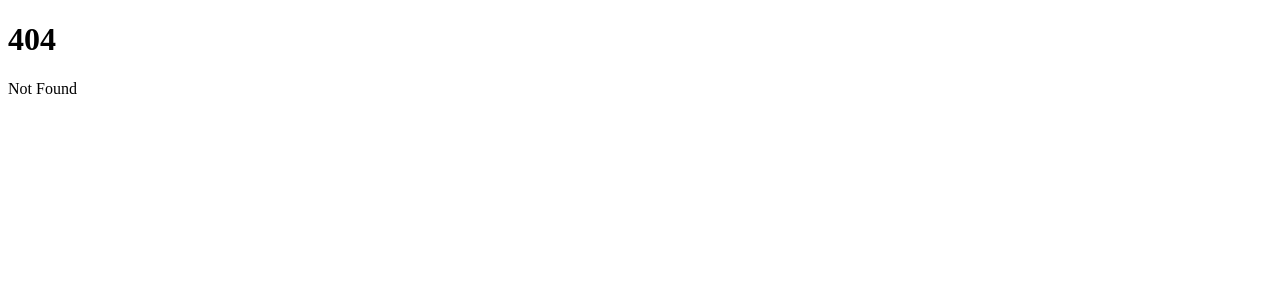
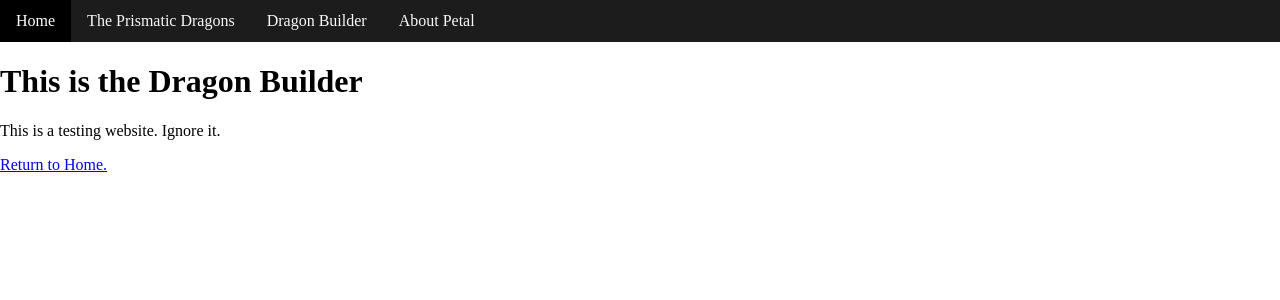
Before and after one commit to paduerst/pd-sveltekit-test, a SvelteKit app: page /dragon-builder in a window 1280 px wide. Before the commit this address had no page. Shown: the top 300 px of the page. Built offline with nearby package versions, Linux system fonts and the light colour scheme.

Commit message:
Basic Petal Quest layout testing

```diff
--- /dev/null
+++ b/src/routes/+error.svelte
@@ -0,0 +1,5 @@
+<script>
+	import { page } from '$app/stores';
+</script>
+
+<h1>{$page.status}: {$page.error?.message}</h1>
--- /dev/null
+++ b/src/routes/+layout.svelte
@@ -0,0 +1,35 @@
+<div class="top-nav">
+	<nav>
+		<a href="/">Home</a>
+		<a href="/prismatic-dragons">The Prismatic Dragons</a>
+		<a href="/dragon-builder">Dragon Builder</a>
+		<a href="/about">About Petal</a>
+	</nav>
+</div>
+
+<slot></slot>
+
+<style>
+	:global(body) {
+		margin: 0;
+	}
+
+	.top-nav {
+		background-color: rgb(28, 28, 28);
+		overflow: hidden;
+	}
+
+	.top-nav a {
+		float: left;
+		color: rgb(249, 249, 249);
+		text-align: center;
+		padding: 12px 16px;
+		text-decoration: none;
+		font-size: 1rem;
+	}
+
+	.top-nav a:hover {
+		background-color: rgb(0, 0, 0);
+		color: rgb(255, 255, 255);
+	}
+</style>
--- a/src/routes/+page.svelte
+++ b/src/routes/+page.svelte
@@ -1,2 +1,3 @@
-<h1>Welcome to SvelteKit</h1>
-<p>Visit <a href="https://kit.svelte.dev">kit.svelte.dev</a> to read the documentation</p>
+<h1>Welcome to Peter's Testing Website</h1>
+<p>This is a testing website. Ignore it.</p>
+<p>Want to build a Prismatic Dragon? Use the <a href="/dragon-builder">Dragon Builder</a>.</p>
--- /dev/null
+++ b/src/routes/about/+page.svelte
@@ -0,0 +1,3 @@
+<h1>This is the About page</h1>
+<p>This is a testing website. Ignore it.</p>
+<p><a href="/">Return to Home.</a></p>
--- /dev/null
+++ b/src/routes/dragon-builder/+page.svelte
@@ -0,0 +1,3 @@
+<h1>This is the Dragon Builder</h1>
+<p>This is a testing website. Ignore it.</p>
+<p><a href="/">Return to Home.</a></p>
--- /dev/null
+++ b/src/routes/prismatic-dragons/+page.svelte
@@ -0,0 +1,3 @@
+<h1>This is the Prismatic Dragons page</h1>
+<p>This contains info about the Prismatic Dragons.</p>
+<p><a href="/">Return to Home.</a></p>
```
Also changed, not shown: static/favicon.png.
